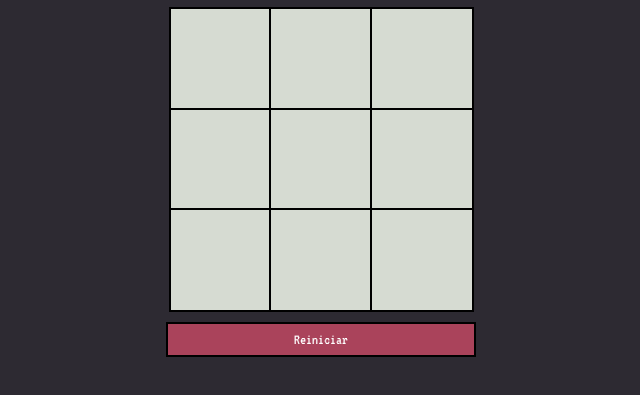
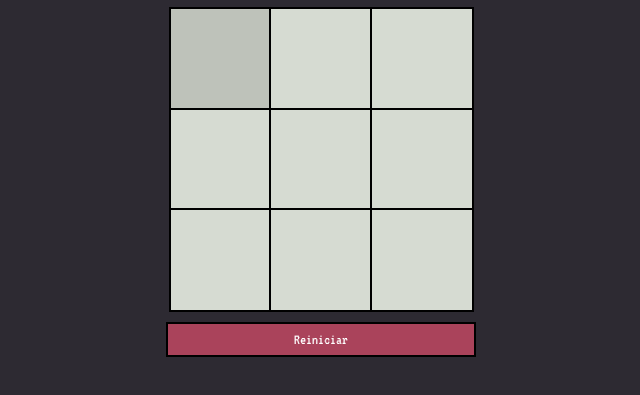
Before and after one commit to Mooniemd/pwa-jogo-da-velha, a website: page index.html in a window 1280 px wide. In both pictures the pointer is over the element 539 px from the left and 224 px from the top of the page. Shown: the part 165-560 px from the top of the page, without its empty margins (319-959 px from the left). Drawn offline with Linux system fonts and the light colour scheme.

Commit message:
feat: add hover for better identification

```diff
--- a/css/style.css
+++ b/css/style.css
@@ -47,6 +47,10 @@ p{
     background-color: #D6DBD2;
 }
 
+.block:hover{
+    background-color: #bec2ba;
+}
+
 
 .reiniciarbtn{
     margin: auto;
```
